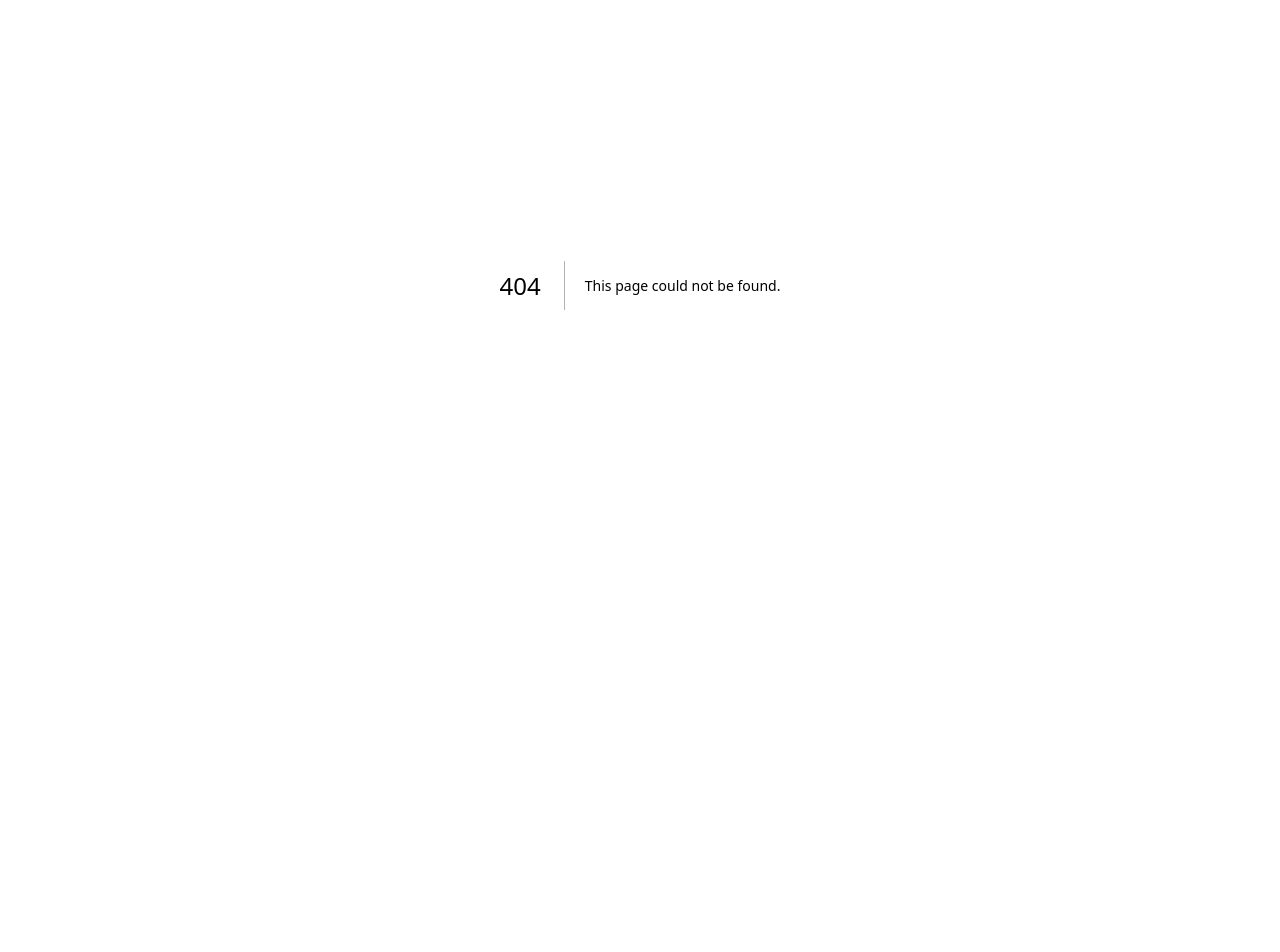
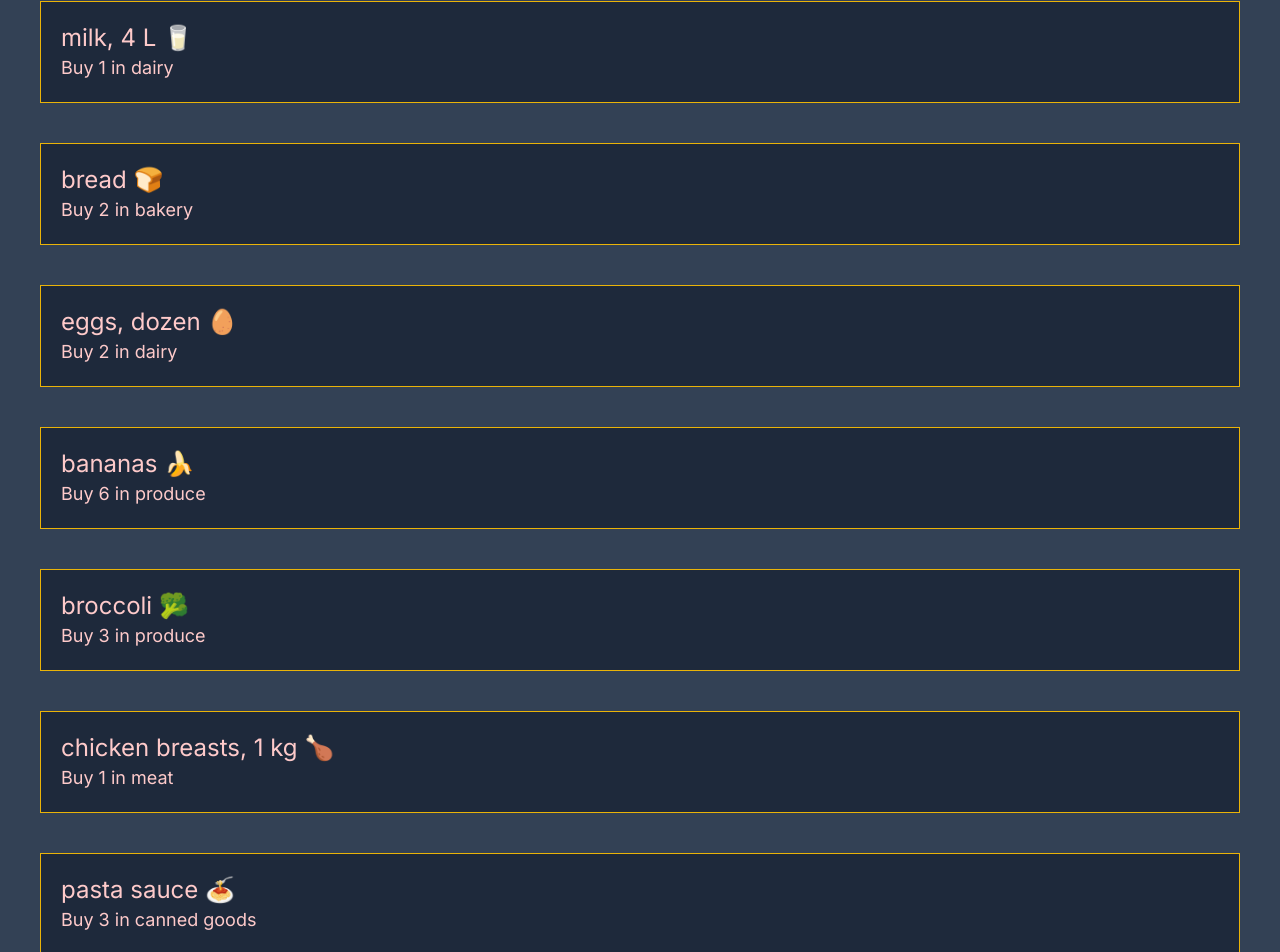
Before and after one commit to adevlaming/cprg306-assignments, a Next.js app: page /week-3 in a window 1280 px wide. Before the commit this address had no page. Shown: the part 115-1067 px from the top of the page. Before the commit the page ends 800 px from the top, so only its background shows below. Built offline with nearby package versions, Linux system fonts and the light colour scheme.

Commit message:
Assignment3
Added week-3 for assignment 3

```diff
--- a/app/page.js
+++ b/app/page.js
@@ -6,6 +6,7 @@
     <main>
       <h1>CPRG 306: Web Development 2 - Assignments</h1>
       <Link href="./week-2/">Week 2</Link>
+      <Link href="./week-3/">Week 3</Link>
     </main>
   );
 }
--- /dev/null
+++ b/app/week-3/item-list.js
@@ -0,0 +1,100 @@
+import Item from "./item";
+
+
+export default function ItemList(){
+
+    const item1 = {
+        name: "milk, 4 L 🥛",
+        quantity: 1,
+        category: "dairy",
+      };
+
+      const item2 = {
+        name: "bread 🍞",
+        quantity: 2,
+        category: "bakery",
+      };
+
+      const item3 = {
+        name: "eggs, dozen 🥚",
+        quantity: 2,
+        category: "dairy",
+      };
+
+      const item4 = {
+        name: "bananas 🍌",
+        quantity: 6,
+        category: "produce",
+      };
+
+      const item5 = {
+        name: "broccoli 🥦",
+        quantity: 3,
+        category: "produce",
+      };
+
+      const item6 = {
+        name: "chicken breasts, 1 kg 🍗",
+        quantity: 1,
+        category: "meat",
+      };
+
+      const item7 = {
+        name: "pasta sauce 🍝",
+        quantity: 3,
+        category: "canned goods",
+      };
+
+      const item8 = {
+        name: "spaghetti, 454 g 🍝",
+        quantity: 2,
+        category: "dry goods",
+      };
+
+      const item9 = {
+        name: "toilet paper, 12 pack 🧻",
+        quantity: 1,
+        category: "household",
+      };
+
+      const item10 = {
+        name: "paper towels, 6 pack",
+        quantity: 1,
+        category: "household",
+      };
+
+      const item11 = {
+        name: "dish soap 🍽️",
+        quantity: 1,
+        category: "household",
+      };
+
+      const item12 = {
+        name: "hand soap 🧼",
+        quantity: 4,
+        category: "household",
+      };
+
+
+
+
+
+    return(
+        <main>
+            <Item item={item1} />
+            <Item item={item2} />
+            <Item item={item3} />
+            <Item item={item4} />
+            <Item item={item5} />
+            <Item item={item6} />
+            <Item item={item7} />
+            <Item item={item8} />
+            <Item item={item9} />
+            <Item item={item10} />
+            <Item item={item11} />
+            <Item item={item12} />
+
+        </main>
+    );
+
+}
--- /dev/null
+++ b/app/week-3/item.js
@@ -0,0 +1,15 @@
+
+
+export default function Item({item}){
+    let {name, quantity, category} = item;
+
+    return(
+        <div className="text-red-200 bg-slate-800 border border-yellow-500 m-10 p-5">
+            <ul>
+                <li className="text-2xl">{name}</li>
+                <li className="text-lg">Buy {quantity} in {category}</li>
+            </ul>
+        </div>
+    )
+
+}
--- /dev/null
+++ b/app/week-3/page.js
@@ -0,0 +1,11 @@
+import ItemList from "./item-list";
+
+
+export default function Page(){
+    return(
+        <main className="bg-slate-700">
+            <h1 className="text-3xl font-bold text-red-200 mx-10 py-5">Shopping List</h1>
+            <ItemList/>
+        </main>
+    )
+}
```
